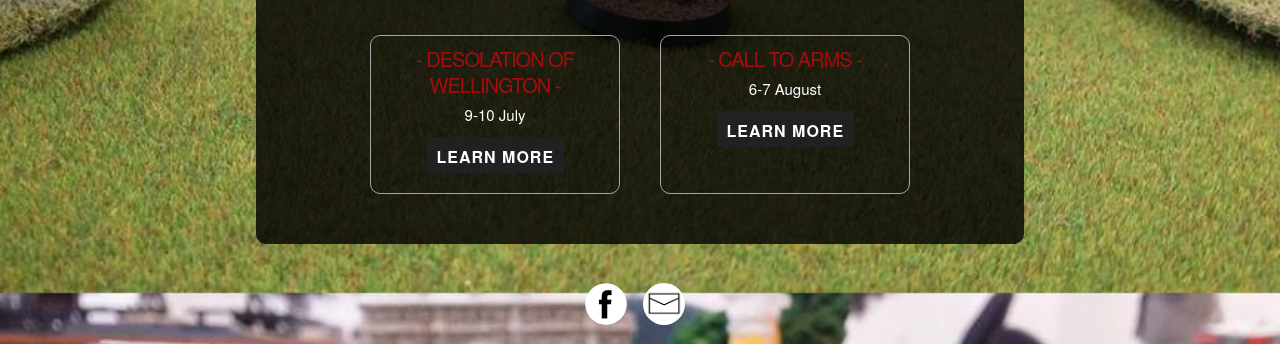
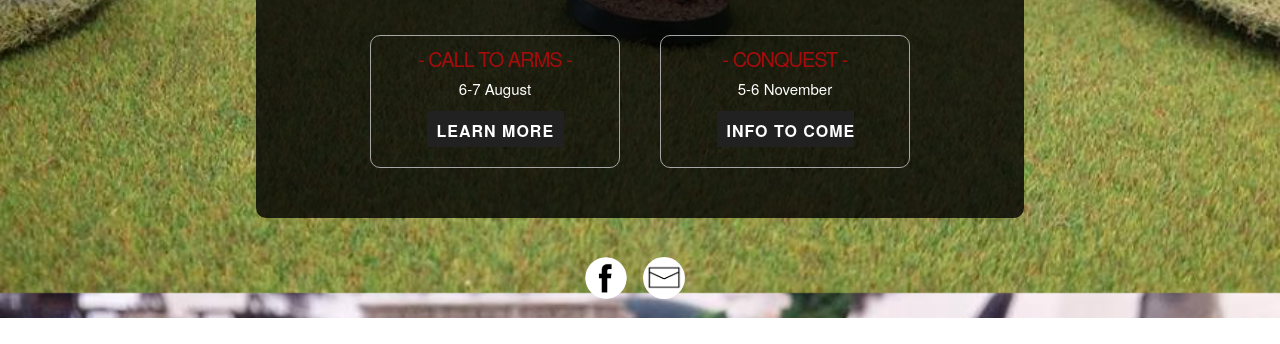
Before and after one commit to oliver-jk-redding/nzhl-website, a website with bundled scripts: page index.html in a window 1280 px wide. Shown: the part 507-851 px from the top of the page. After the commit the page ends 825 px from the top, so only its background shows below. Built offline with nearby package versions, Linux system fonts and the light colour scheme.

Commit message:
Update index.html

```diff
--- a/index.html
+++ b/index.html
@@ -53,14 +53,14 @@
       <h2>Upcoming Events:</h2>
       <div class="events">
         <div id="0" class="event-box">
-          <h3 id="0">- Desolation of Wellington -</h3>
-          <p id="0">9-10 July</p>
-          <button id="0"><a id="0" href="https://drive.google.com/file/d/0B4JhCE4rMAkzNFFfdi1vbF91UUE/view" target="_blank">Learn More</a></button>
+          <h3 id="0">- Call To Arms -</h3>
+          <p id="0">6-7 August</p>
+          <button id="0"><a id="0" href="https://drive.google.com/file/d/0B9wW8F6aIlX_U2dwWVRoUklhbmc/view?usp=sharing" target="_blank">Learn More</a></button>
         </div>
         <div id="1" class="event-box">
-          <h3 id="1">- Call To Arms -</h3>
-          <p id="1">6-7 August</p>
-          <button id="1"><a id="1" href="https://drive.google.com/file/d/0B9wW8F6aIlX_U2dwWVRoUklhbmc/view?usp=sharing" target="_blank">Learn More</a></button>
+          <h3 id="1">- Conquest -</h3>
+          <p id="1">5-6 November</p>
+          <button id="1"><a id="1" href="#" target="_blank">Info to come</a></button>
         </div>
 
       </div>
```
